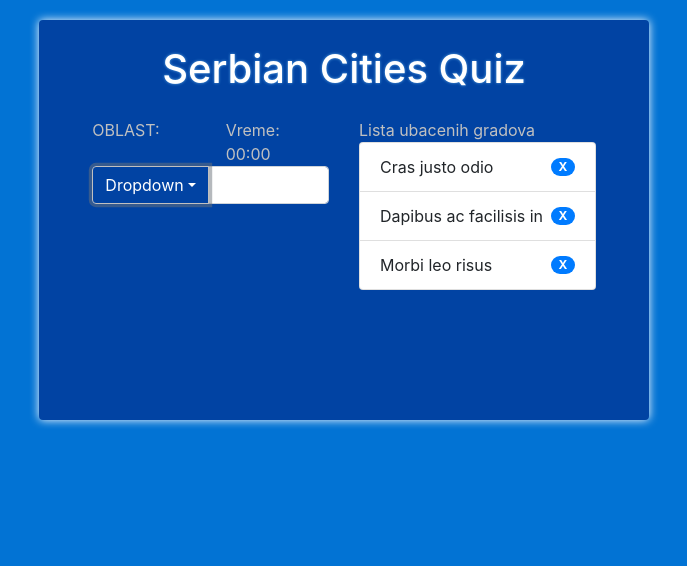
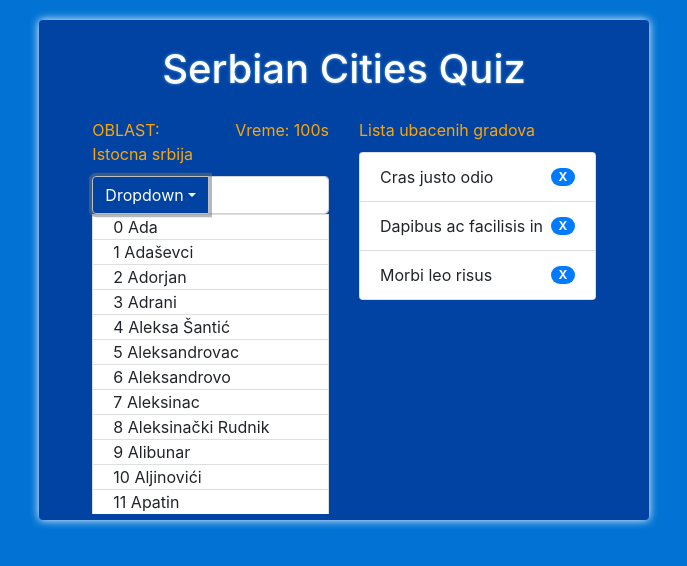
Before and after one commit to milovan2017/angularQuiz, an Angular app: page / in a window 1280 px wide. Both pictures are taken after a click on the button "Dropdown". Shown: the top 566 px of the page, without its empty margins (296-983 px from the left). Built offline with nearby package versions, Linux system fonts and the light colour scheme.

Commit message:
http service

```diff
--- a/src/app/app.component.css
+++ b/src/app/app.component.css
@@ -1,6 +1,6 @@
 .main_cont {
    margin-top: 20px;
-   height: 400px;
+   height: 500px;
    background: #0143A3;
    box-shadow: 0px 0px 10px white;
    border-radius: 4px;
@@ -19,10 +19,37 @@
 }
 
 .text_bld {
-   color: silver;
+   color: orange;
+   padding-bottom: 10px;
 }
 
 .white {
    border: 1px solid silver;
    color: white;
 }
+
+.badge {
+   cursor: pointer;
+   transition: all .2s;
+}
+
+.badge:hover {
+   background: red;
+   transform: rotate(360deg);
+   border-radius: 50%;
+}
+
+.allCitiesItem {
+   height: 12px;
+   border-radius: 0px;
+   cursor: pointer;
+   transition: all .5;
+}
+.allCitiesItem:hover {
+   background: orange;
+}
+
+.allCitiesList {
+   height: 300px;
+   overflow-x: hidden;
+}
--- a/src/app/app.component.html
+++ b/src/app/app.component.html
@@ -11,28 +11,31 @@
                <div class="col-sm-5 offset-1">
                   <div class="row">
                      <div class="col-sm-6">
-                        <div class="float-left text_bld">OBLAST:</div>
+                        <div class="float-left text_bld">OBLAST: {{oblast}}</div>
                      </div>
                      <div class="col-sm-6">
-                        <div class="float-right text_bld">Vreme: 00:00</div>
+                        <div class="float-right text_bld">Vreme: {{vreme}}s</div>
                      </div>
                   </div>
                   <div class="row">
                      <div class="input-group col-sm-12">
                         <div class="input-group-prepend">
-                           <button class="btn btn-outline-secondary dropdown-toggle white" type="button" data-toggle="dropdown" aria-haspopup="true" aria-expanded="false">Dropdown</button>
-                           <div class="dropdown-menu">
-                              <a class="dropdown-item" href="#">Action</a>
-                           </div>
+                           <button class="btn btn-outline-secondary dropdown-toggle white" type="button" (click)="dropDownClick()">Dropdown</button>
                         </div>
-                        <input type="text" class="form-control" aria-label="Text input with dropdown button">
+                        <input  [(ngModel)]="search" type="text" class="form-control" (keyup)="citySearch()">
+                        </div>
+                        <div class="col-sm-12" [style.display]="dropDownClicked ? 'block' : 'none'">
+                           <ul class="list-group allCitiesList">
+                              <li *ngFor="let item of ponudjene; let i = index" class="list-group-item d-flex justify-content-between align-items-center allCitiesItem">{{i}} {{item}}
+                              </li>
+                           </ul>
                         </div>
                      </div>
                   </div>
                   <div class="col-sm-5">
                      <div class="row">
                         <div class="col-sm-12">
-                           <span class="text_bld">Lista ubacenih gradova</span>
+                           <div class="text_bld">Lista ubacenih gradova</div>
                         </div>
                      </div>
                      <div class="row">
--- a/src/app/app.component.ts
+++ b/src/app/app.component.ts
@@ -1,4 +1,5 @@
 import { Component } from '@angular/core';
+import { HttpClient } from '@angular/common/http';
 
 @Component({
   selector: 'app-root',
@@ -6,5 +7,34 @@ import { Component } from '@angular/core';
   styleUrls: ['./app.component.css']
 })
 export class AppComponent {
-  title = 'app';
+   oblast = "a";
+   ponudjene = [];
+   tacno = [];
+   vreme = 0;
+   choosen = [];
+   dropDownClicked = false;
+   search = '';
+   searchedArr = [];
+   dropDownClick() {
+      this.dropDownClicked =!this.dropDownClicked;
+   }
+   citySearch (){
+      this.searchedArr = filterItems(this.search, this.ponudjene).splice(''); //ovde nastaviti, da se prikazuje searcheArr, a ne ponudjene
+      console.log(this.searchedArr)
+   function filterItems(query,arr) {
+      return arr.filter(function(el) {
+         return el.toLowerCase().indexOf(query.toLowerCase()) > -1;
+   })
 }
+
+   }
+  constructor(private http: HttpClient) {}
+  ngOnInit(): void {
+    this.http.get('../assets/podaci.json').subscribe(data => {
+      this.oblast = data.oblast;
+      this.ponudjene = data.ponudjene.splice('');
+      this.tacno = data.tacno.splice('');
+      this.vreme = data.vreme;
+    });
+  }
+}
```
Also changed, not shown: src/app/app.module.ts (+10 -3 lines).
